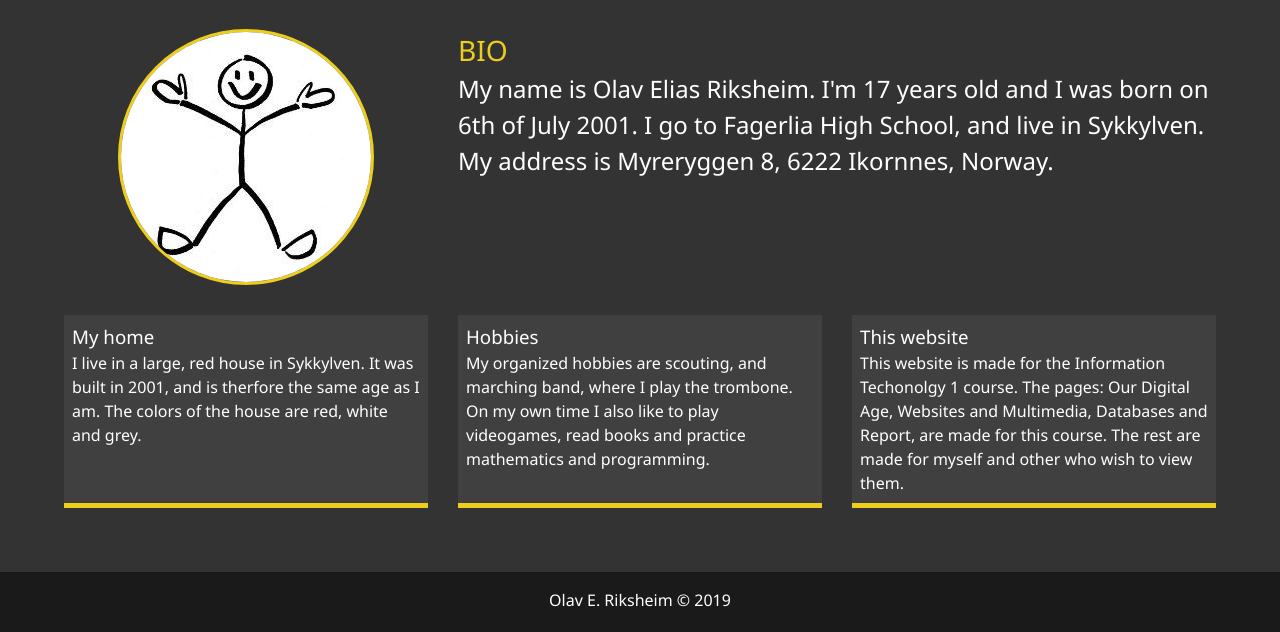
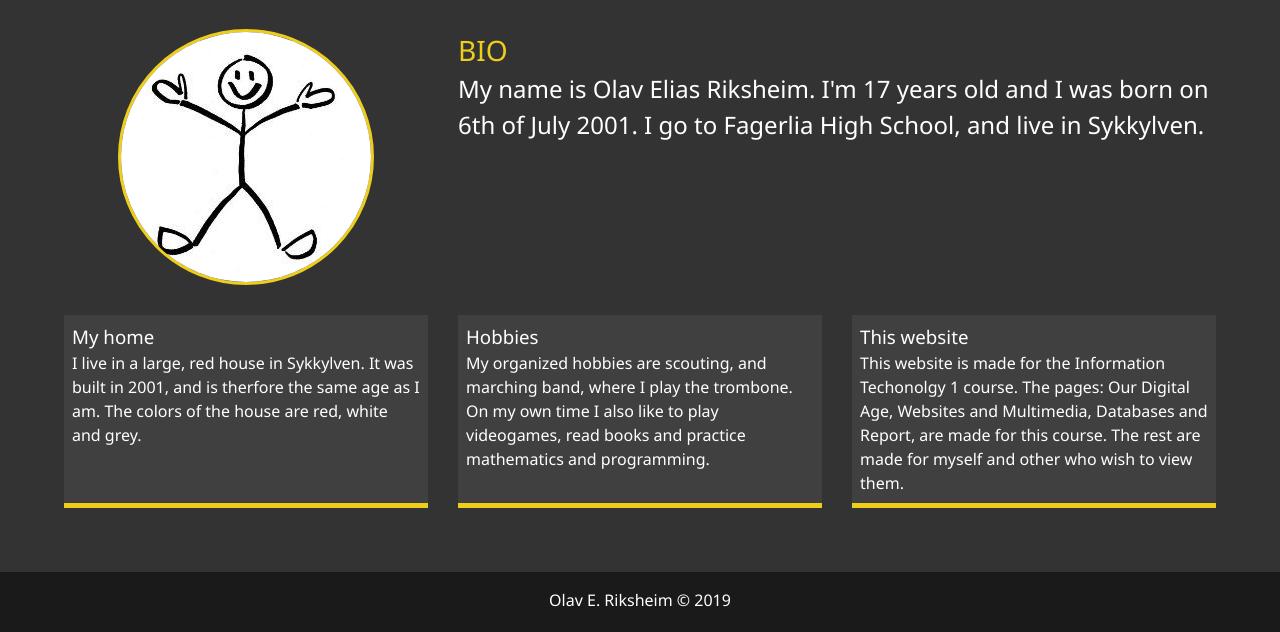
Before and after one commit to olavriksheim/personal_website, a website: page dist/about.html in a window 1280 px wide. Shown: the part 253-885 px from the top of the page. Drawn offline with Linux system fonts and the light colour scheme.

Commit message:
Removed some info

```diff
--- a/dist/about.html
+++ b/dist/about.html
@@ -67,7 +67,7 @@
           <p>
             My name is Olav Elias Riksheim. I'm 17 years old and I was born on
             6th of July 2001. I go to Fagerlia High School, and live in
-            Sykkylven. My address is Myreryggen 8, 6222 Ikornnes, Norway.
+            Sykkylven.
         </div>
 
         <div class="ting ting-1">
```
